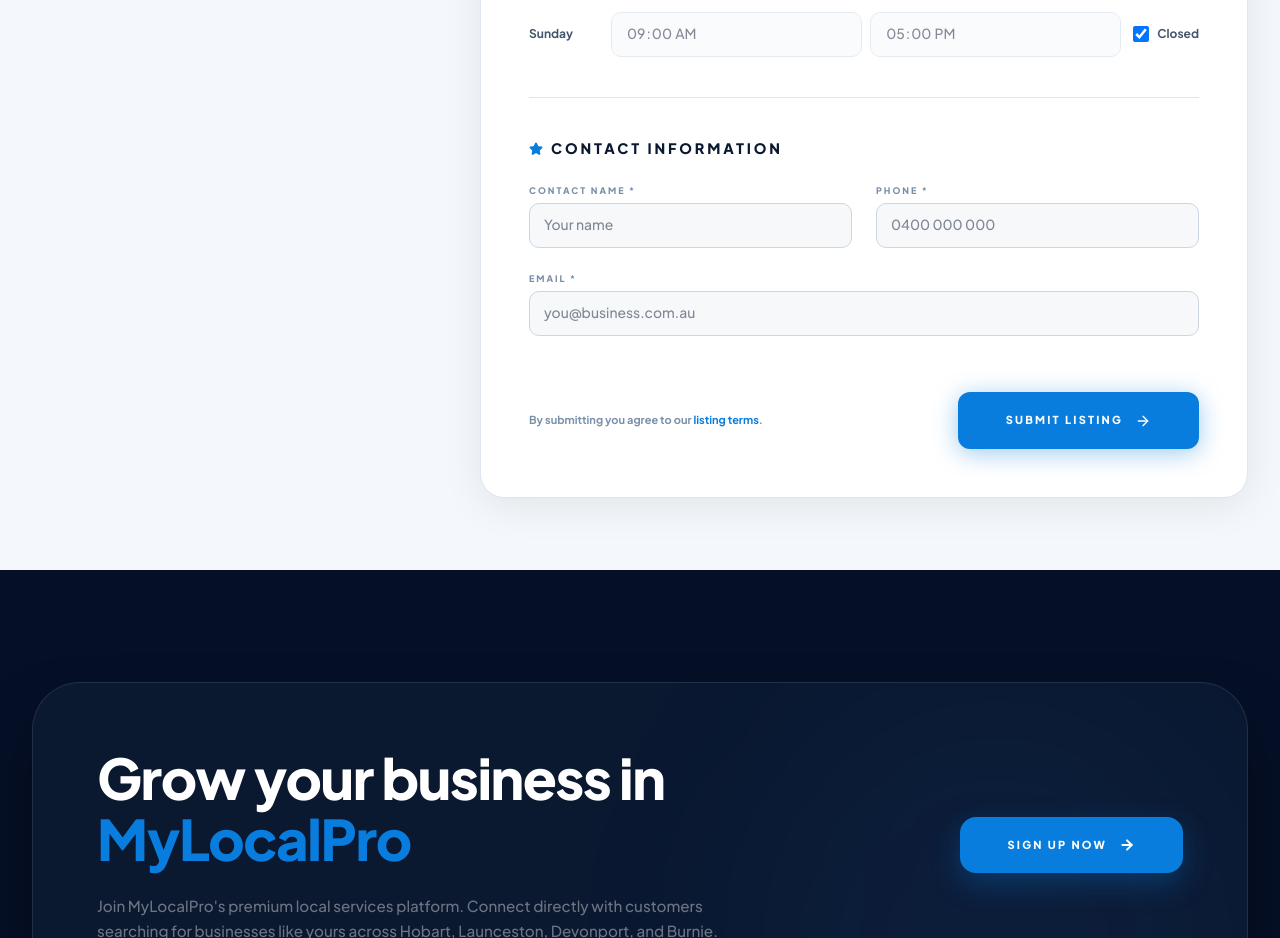
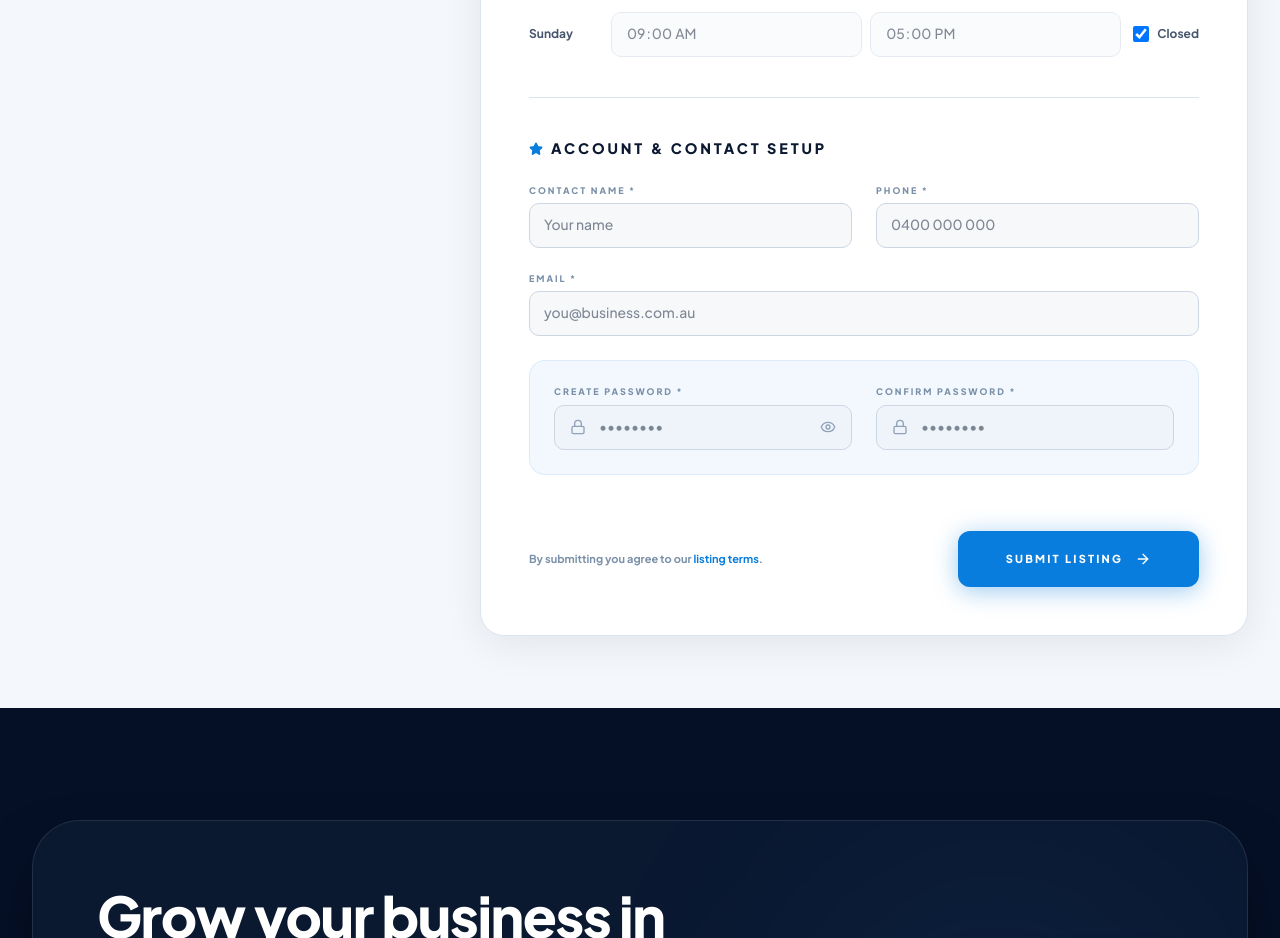
Before and after one commit to TheLunatic1/Client-15, a React (Vite) app: page /list-your-business in a window 1280 px wide. Shown: the part 2260-3198 px from the top of the page. Built offline with nearby package versions, Linux system fonts and the light colour scheme; no server answers.

Commit message:
Tradie Signup Change.

```diff
--- a/src/components/list-your-business/ListBusinessFormSection.tsx
+++ b/src/components/list-your-business/ListBusinessFormSection.tsx
@@ -1,9 +1,11 @@
 /* eslint-disable @typescript-eslint/no-explicit-any */
 /* eslint-disable @typescript-eslint/no-unused-vars */
 import { useState, useEffect, useRef } from "react";
-import { CheckCircle2, ArrowRight, Upload, Star, Loader2, X } from "lucide-react";
+import { CheckCircle2, ArrowRight, Upload, Star, Loader2, X, Lock, Eye, EyeOff } from "lucide-react";
 import { motion } from "framer-motion";
+import { useNavigate } from "react-router-dom";
 import Swal from "sweetalert2";
+import axiosClient from "../../api/axios";
 import { createBusiness, addGalleryImage } from "../../api/businessApi";
 import { getCategories } from "../../api/categoryApi";
 import { getLocations } from "../../api/locationApi";
@@ -18,6 +20,7 @@
   id: string;
   preview: string;
   url: string;
+  file?: File;
   uploading?: boolean;
   isProfile?: boolean;
 };
@@ -47,15 +50,25 @@
 ];
 
 export const ListBusinessFormSection = () => {
+  const navigate = useNavigate();
   const formRef = useRef<HTMLDivElement>(null);
   const profileFileInputRef = useRef<HTMLInputElement>(null);
   const galleryFileInputRef = useRef<HTMLInputElement>(null);
   const [sent, setSent] = useState(false);
   const [isSubmitting, setIsSubmitting] = useState(false);
-  const [isUploadingImages, setIsUploadingImages] = useState(false);
+  const [isUploadingImages] = useState(false);
   const [images, setImages] = useState<UploadedImage[]>([]);
   const [categories, setCategories] = useState<string[]>(FALLBACK_CATEGORIES);
   const [locations, setLocations] = useState<string[]>(FALLBACK_LOCATIONS);
+
+  const [isLoggedIn, setIsLoggedIn] = useState(false);
+  useEffect(() => {
+    setIsLoggedIn(localStorage.getItem('isLoggedIn') === 'true' && localStorage.getItem('userRole') === 'tradie');
+  }, []);
+
+  const [password, setPassword] = useState("");
+  const [confirmPassword, setConfirmPassword] = useState("");
+  const [showPassword, setShowPassword] = useState(false);
 
   // Form state — pre-fill from registration flow
   const [businessName, setBusinessName] = useState(localStorage.getItem('prefillBusinessName') || "");
@@ -116,17 +129,6 @@
     e.target.value = "";
     if (!files.length) return;
 
-    const token = localStorage.getItem("token");
-    if (!token || token === "dummy-tradie-token") {
-      Swal.fire({
-        title: "Not Logged In",
-        text: "Please log in as a tradie before uploading images.",
-        icon: "warning",
-        confirmButtonColor: "#097DDD",
-      });
-      return;
-    }
-
     if (files.length > MAX_PROFILE_IMAGES) {
       Swal.fire({
         title: "One Image Only",
@@ -137,8 +139,6 @@
       return;
     }
 
-    setIsUploadingImages(true);
-
     const file = files[0];
     if (!ACCEPTED_IMAGE_TYPES.includes(file.type)) {
       Swal.fire({
@@ -147,34 +147,13 @@
         icon: "warning",
         confirmButtonColor: "#097DDD",
       });
-      setIsUploadingImages(false);
       return;
     }
 
-    // Remove existing profile image if any
     setImages((prev) => prev.filter((img) => !img.isProfile));
-
     const id = `profile-${Date.now()}`;
     const preview = URL.createObjectURL(file);
-    setImages((prev) => [...prev, { id, preview, url: "", uploading: true, isProfile: true }]);
-
-    try {
-      const url = await uploadImage(file);
-      setImages((prev) =>
-        prev.map((img) => (img.id === id ? { ...img, url, uploading: false } : img))
-      );
-    } catch {
-      setImages((prev) => prev.filter((img) => img.id !== id));
-      URL.revokeObjectURL(preview);
-      Swal.fire({
-        title: "Upload Failed",
-        text: "Could not upload image. Please try again.",
-        icon: "error",
-        confirmButtonColor: "#097DDD",
-      });
-    }
-
-    setIsUploadingImages(false);
+    setImages((prev) => [...prev, { id, preview, url: "", file, uploading: false, isProfile: true }]);
   };
 
   const handleGalleryImageSelect = async (e: React.ChangeEvent<HTMLInputElement>) => {
@@ -182,19 +161,8 @@
     e.target.value = "";
     if (!files.length) return;
 
-    const token = localStorage.getItem("token");
-    if (!token || token === "dummy-tradie-token") {
-      Swal.fire({
-        title: "Not Logged In",
-        text: "Please log in as a tradie before uploading images.",
-        icon: "warning",
-        confirmButtonColor: "#097DDD",
-      });
-      return;
-    }
-
     const galleryImages = images.filter((i) => !i.isProfile);
-    const gallerySlotsLeft = MAX_GALLERY_IMAGES - galleryImages.filter((i) => i.url || i.uploading).length;
+    const gallerySlotsLeft = MAX_GALLERY_IMAGES - galleryImages.length;
 
     if (gallerySlotsLeft <= 0) {
       Swal.fire({
@@ -207,7 +175,6 @@
     }
 
     const filesToUpload = files.slice(0, gallerySlotsLeft);
-    setIsUploadingImages(true);
 
     for (const file of filesToUpload) {
       if (!ACCEPTED_IMAGE_TYPES.includes(file.type)) {
@@ -222,26 +189,8 @@
 
       const id = `${Date.now()}-${Math.random().toString(36).slice(2)}`;
       const preview = URL.createObjectURL(file);
-      setImages((prev) => [...prev, { id, preview, url: "", uploading: true, isProfile: false }]);
-
-      try {
-        const url = await uploadImage(file);
-        setImages((prev) =>
-          prev.map((img) => (img.id === id ? { ...img, url, uploading: false } : img))
-        );
-      } catch {
-        setImages((prev) => prev.filter((img) => img.id !== id));
-        URL.revokeObjectURL(preview);
-        Swal.fire({
-          title: "Upload Failed",
-          text: "Could not upload image. Please try again.",
-          icon: "error",
-          confirmButtonColor: "#097DDD",
-        });
-      }
+      setImages((prev) => [...prev, { id, preview, url: "", file, uploading: false, isProfile: false }]);
     }
-
-    setIsUploadingImages(false);
   };
 
   const removeImage = (id: string) => {
@@ -269,22 +218,27 @@
       contactName,
     });
     if (!validation.ok) {
-      showValidationAlert(validation.message);
+      if ('message' in validation) {
+        showValidationAlert(validation.message);
+      }
       scrollToFormTop();
       return;
     }
 
-    if (images.some((img) => img.uploading)) {
-      Swal.fire({
-        title: 'Upload in Progress',
-        text: 'Please wait for images to finish uploading.',
-        icon: 'info',
-        confirmButtonColor: '#097DDD',
-      });
-      return;
+    if (!isLoggedIn) {
+      if (password.length < 8) {
+        showValidationAlert("Password must be at least 8 characters long.");
+        scrollToFormTop();
+        return;
+      }
+      if (password !== confirmPassword) {
+        showValidationAlert("Passwords do not match.");
+        scrollToFormTop();
+        return;
+      }
     }
 
-    const profileImage = images.find((img) => img.isProfile && img.url);
+    const profileImage = images.find((img) => img.isProfile);
     if (!profileImage) {
       Swal.fire({
         title: 'Profile Picture Required',
@@ -296,25 +250,47 @@
       return;
     }
 
-    const token = localStorage.getItem('token');
-    if (!token || token === 'dummy-tradie-token') {
-      Swal.fire({
-        title: 'Not Logged In',
-        text: 'You need to be logged in as a tradie to submit a listing. Please register or log in first.',
-        icon: 'error',
-        confirmButtonColor: '#097DDD',
-      });
-      return;
-    }
-
     setIsSubmitting(true);
     try {
-      const uploadedImages = images.filter((img) => img.url);
-      const profileImage = uploadedImages.find((img) => img.isProfile);
+      // 1. Register User if not logged in
+      if (!isLoggedIn) {
+        const parts = contactName.trim().split(' ');
+        const fName = parts[0] || '';
+        const lName = parts.slice(1).join(' ') || '';
+
+        const response = await axiosClient.post('/api/users/register', {
+          firstName: fName,
+          lastName: lName,
+          email: contactEmail.trim().toLowerCase(),
+          password,
+          role: 'tradie',
+        });
+        const data = response.data;
+
+        localStorage.setItem('isLoggedIn', 'true');
+        localStorage.setItem('token', data.token);
+        localStorage.setItem('userRole', 'tradie');
+        localStorage.setItem('userName', contactName);
+        localStorage.setItem('userEmail', contactEmail);
+      }
+
+      // 2. Upload Images
+      const uploadedImages = [];
+      for (const img of images) {
+        if (img.file && !img.url) {
+          const url = await uploadImage(img.file);
+          uploadedImages.push({ ...img, url });
+        } else if (img.url) {
+          uploadedImages.push(img);
+        }
+      }
+
+      const uploadedProfileImage = uploadedImages.find((img) => img.isProfile);
       const galleryImages = uploadedImages.filter((img) => !img.isProfile);
 
-      const profileImageUrl = profileImage?.url || "";
+      const profileImageUrl = uploadedProfileImage?.url || "";
 
+      // 3. Create Business
       const business = await createBusiness({
         businessName: businessName.trim(),
         category,
@@ -345,6 +321,16 @@
       localStorage.removeItem('prefillContactEmail');
 
       setSent(true);
+
+      Swal.fire({
+        title: 'Listing Submitted!',
+        text: 'Your business has been created successfully.',
+        icon: 'success',
+        confirmButtonColor: '#097DDD'
+      }).then(() => {
+        navigate('/tradie-dashboard');
+      });
+
     } catch (error: any) {
       const msg = error.response?.data?.message || 'Failed to submit listing. Please try again.';
       Swal.fire({ title: 'Submission Failed', text: msg, icon: 'error', confirmButtonColor: '#097DDD' });
@@ -732,11 +718,12 @@
                   </div>
                 </div>
 
+                {/* Contact Information */}
                 <hr className="border-[#dde4ef] my-10" />
                 <div>
                   <h3 className="font-black text-[0.9rem] uppercase tracking-[0.2em] text-[#0A1830] mb-6 flex items-center gap-2">
                     <Star size={14} className="text-[#097DDD] fill-[#097DDD]" />
-                    Contact Information
+                    {isLoggedIn ? 'Contact Information' : 'Account & Contact Setup'}
                   </h3>
 
                   <div className="grid grid-cols-1 sm:grid-cols-2 gap-6 mb-6">
@@ -764,7 +751,7 @@
                     </div>
                   </div>
 
-                  <div>
+                  <div className="mb-6">
                     <label className={labelCls}>Email *</label>
                     <input
                       required
@@ -775,6 +762,42 @@
                       onChange={(e) => setContactEmail(e.target.value)}
                     />
                   </div>
+
+                  {!isLoggedIn && (
+                    <div className="grid grid-cols-1 sm:grid-cols-2 gap-6 mb-6 bg-[#097DDD]/5 p-6 rounded-2xl border border-[#097DDD]/10">
+                      <div>
+                        <label className={labelCls}>Create Password *</label>
+                        <div className="relative">
+                          <Lock className="absolute left-4 top-1/2 -translate-y-1/2 text-slate-400 w-4 h-4" />
+                          <input
+                            required
+                            type={showPassword ? "text" : "password"}
+                            placeholder="••••••••"
+                            className={`${inputCls} pl-11 pr-11`}
+                            value={password}
+                            onChange={(e) => setPassword(e.target.value)}
+                          />
+                          <button type="button" onClick={() => setShowPassword(!showPassword)} className="absolute right-4 top-1/2 -translate-y-1/2 text-slate-400 hover:text-slate-600 transition-colors">
+                            {showPassword ? <EyeOff size={16} /> : <Eye size={16} />}
+                          </button>
+                        </div>
+                      </div>
+                      <div>
+                        <label className={labelCls}>Confirm Password *</label>
+                        <div className="relative">
+                          <Lock className="absolute left-4 top-1/2 -translate-y-1/2 text-slate-400 w-4 h-4" />
+                          <input
+                            required
+                            type={showPassword ? "text" : "password"}
+                            placeholder="••••••••"
+                            className={`${inputCls} pl-11 pr-11`}
+                            value={confirmPassword}
+                            onChange={(e) => setConfirmPassword(e.target.value)}
+                          />
+                        </div>
+                      </div>
+                    </div>
+                  )}
                 </div>
 
                 {/* Terms and Submit */}
--- a/src/pages/JoinNow/index.tsx
+++ b/src/pages/JoinNow/index.tsx
@@ -153,7 +153,9 @@
   };
 
   const handleContinue = () => {
-    if (type) {
+    if (type === 'tradie') {
+      navigate('/list-your-business');
+    } else if (type === 'customer') {
       setStep('form');
     }
   };
```
Also changed, not shown: src/pages/ListYourBusiness/index.tsx (+9 -1 lines), src/pages/TradieDashboard/index.tsx (+35 -26 lines).
